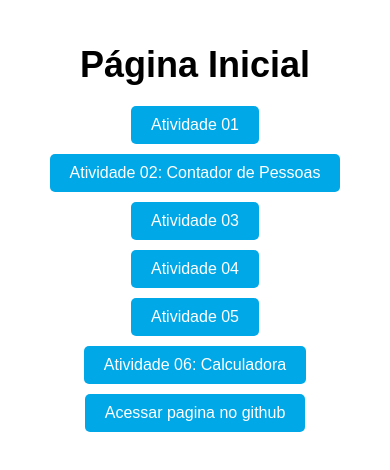
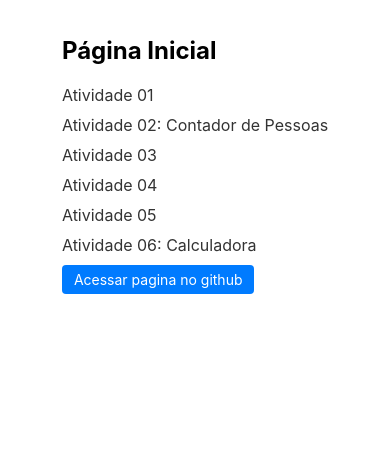
Before and after one commit to prinoriko/Projeto-React, a React (Create React App) app: page / in a window 390 px wide. Shown: the top 470 px of the page. Built offline with nearby package versions, Linux system fonts and the light colour scheme.

Commit message:
Update Home.css

```diff
--- a/src/Home.css
+++ b/src/Home.css
@@ -1,52 +1,73 @@
 .container {
-  font-family: Arial, sans-serif;
-  max-width: 800px;
+  max-width: 960px;
   margin: 0 auto;
   padding: 20px;
 }
 
 h1 {
-  font-size: 36px;
-  text-align: center;
+  font-size: 32px;
   margin-bottom: 20px;
 }
 
-nav {
-  text-align: center;
-}
-
 nav ul {
-  list-style: none;
+  list-style-type: none;
   padding: 0;
   margin: 0;
 }
 
-nav li {
+nav ul li {
   margin-bottom: 10px;
 }
 
-nav a {
+nav ul li a {
+  display: block;
+  color: #333;
+  text-decoration: none;
+  font-size: 18px;
+  transition: color 0.3s ease;
+}
+
+nav ul li a:hover {
+  color: #007bff;
+}
+
+.btn {
   display: inline-block;
-  padding: 10px 20px;
-  border-radius: 5px;
-  background-color: #00a8e8;
-  color: #ffffff;
+  padding: 8px 16px;
+  font-size: 16px;
+  text-align: center;
   text-decoration: none;
+  background-color: #007bff;
+  color: #fff;
+  border: none;
+  border-radius: 4px;
   transition: background-color 0.3s ease;
 }
 
-nav a:hover {
-  background-color: #007ab8;
+.btn:hover {
+  background-color: #0056b3;
 }
 
-  .voltar {
-    display: block;
-    padding: 5px;
-    border-radius: 5px;
-    background-color: #226d00;
-    color: #ffffff;
-    text-decoration: none;
-    transition: background-color 0.3s ease;
-    text-align: center;
-    max-width: 50px;
+.btn-primary {
+  background-color: #007bff;
+}
+
+.btn-primary:hover {
+  background-color: #0056b3;
+}
+
+/* Responsive styles */
+@media (max-width: 600px) {
+  h1 {
+    font-size: 24px;
   }
+
+  nav ul li a {
+    font-size: 16px;
+  }
+
+  .btn {
+    font-size: 14px;
+    padding: 6px 12px;
+  }
+}
```
